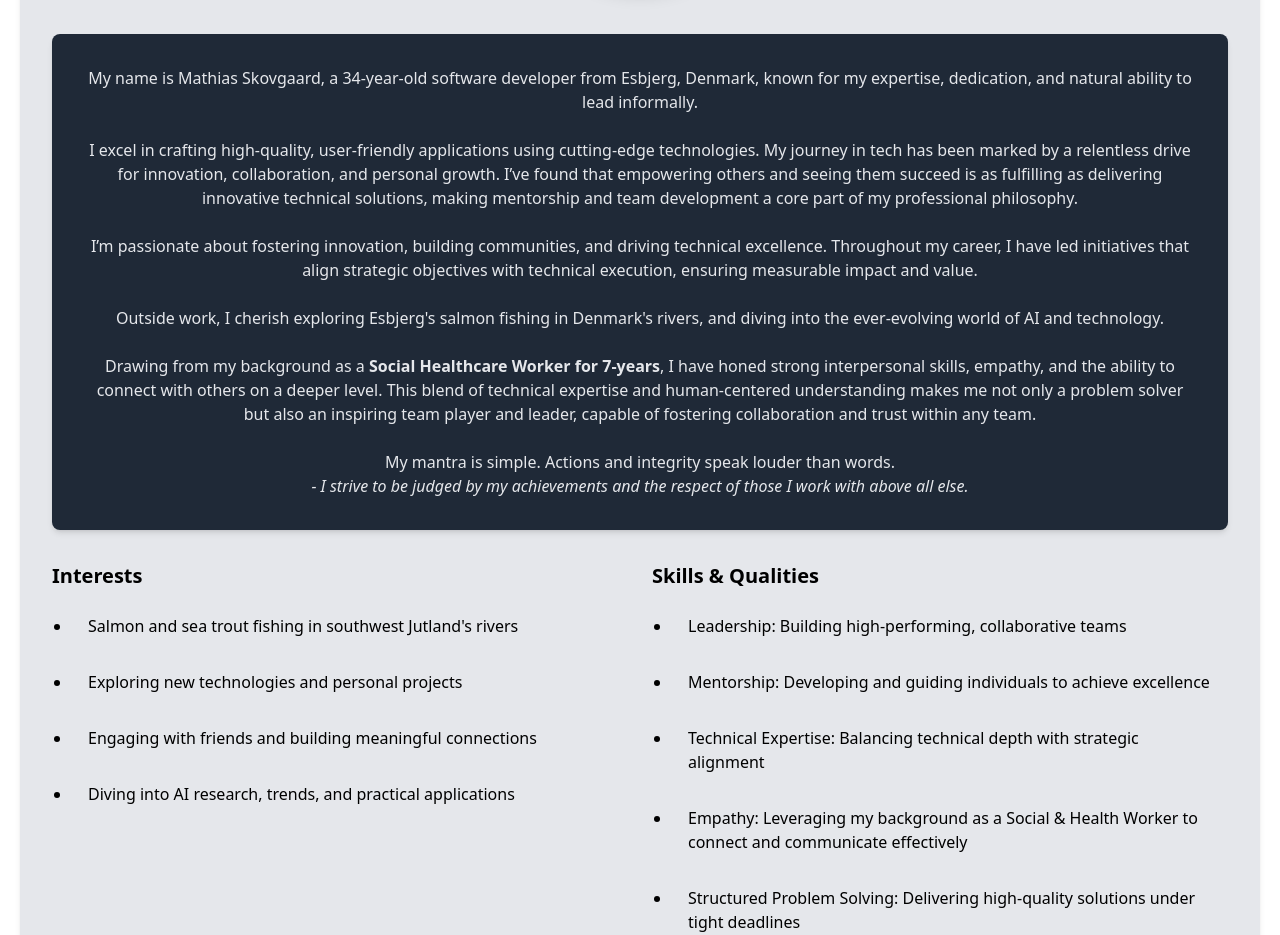
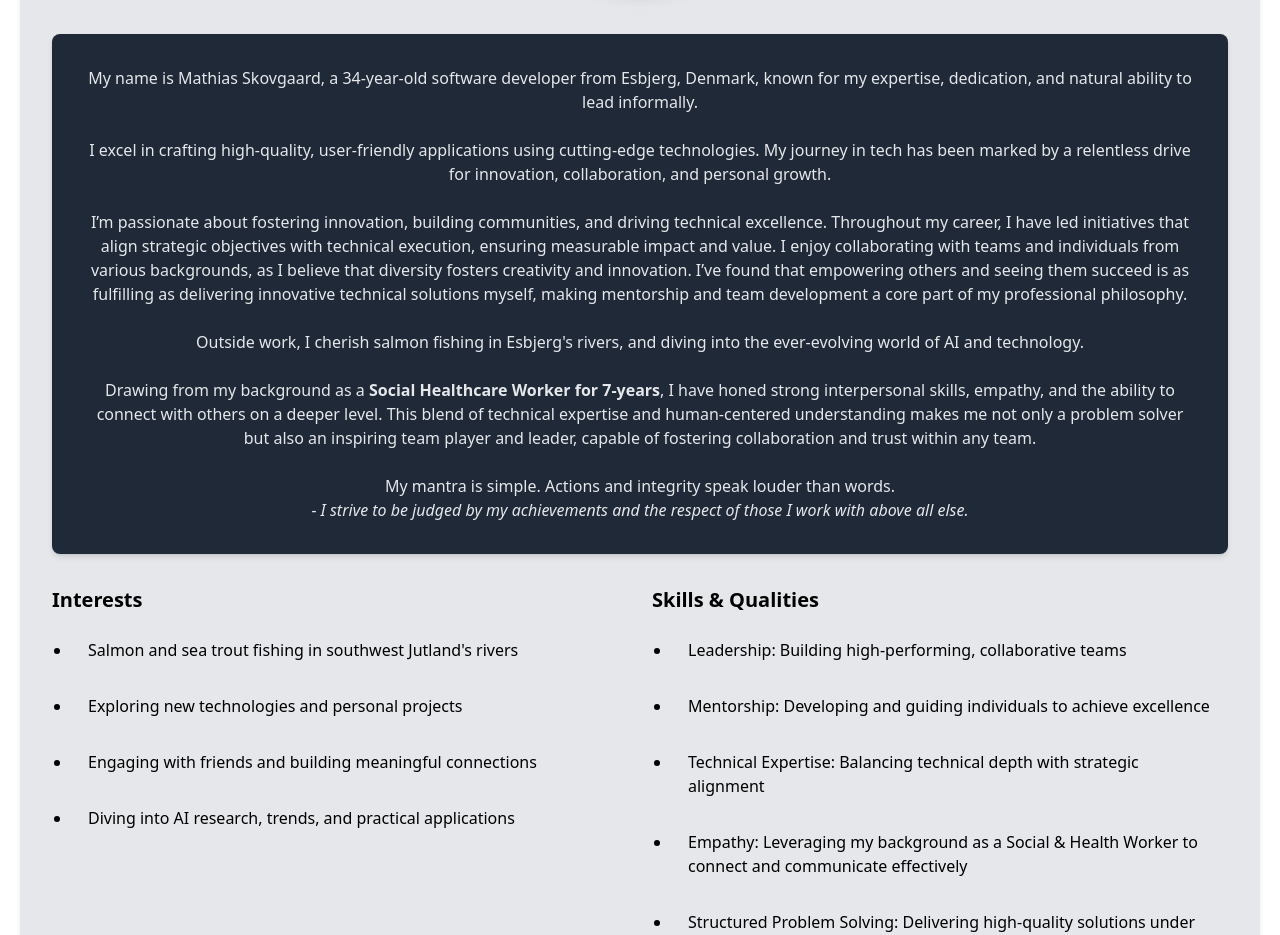
Before and after one commit to Sk0vgaard/my-portfolio, a React (Create React App) app: page / in a window 1280 px wide. Shown: the part 1260-2195 px from the top of the page. Built offline with nearby package versions, Linux system fonts and the light colour scheme; the HTML template or start-up script is replaced by a standard one; what tw-elements would draw is missing.

Commit message:
updated about section

```diff
--- a/src/components/about.jsx
+++ b/src/components/about.jsx
@@ -47,18 +47,21 @@ const About = () => {
                             <p>
                                 I excel in crafting high-quality, user-friendly applications using cutting-edge
                                 technologies. My journey in tech has been marked by a relentless drive for innovation,
-                                collaboration, and personal growth. I’ve found that empowering others and seeing them
-                                succeed is as fulfilling as delivering innovative technical solutions, making mentorship
-                                and team development a core part of my professional philosophy.
+                                collaboration, and personal growth.
                             </p>
                             <br/>
                             <p>
                                 I’m passionate about fostering innovation, building communities, and driving technical
                                 excellence. Throughout my career, I have led initiatives that align strategic objectives
                                 with technical execution, ensuring measurable impact and value.
+                                I enjoy collaborating with teams and individuals from various backgrounds, as I believe
+                                that diversity fosters creativity and innovation.
+                                I’ve found that empowering others and seeing them succeed is as fulfilling as delivering
+                                innovative technical solutions myself, making mentorship and team development a core
+                                part of my professional philosophy.
                             </p>
                             <br/>
-                            <p> Outside work, I cherish exploring Esbjerg's salmon fishing in Denmark's rivers, and
+                            <p> Outside work, I cherish salmon fishing in Esbjerg's rivers, and
                                 diving into the ever-evolving world of AI and technology.
                             </p>
                             <br/>
```
